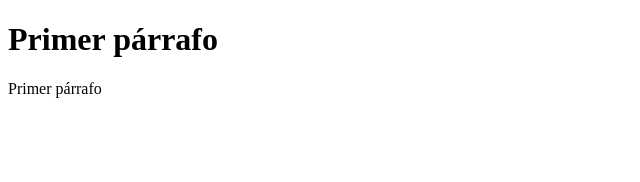
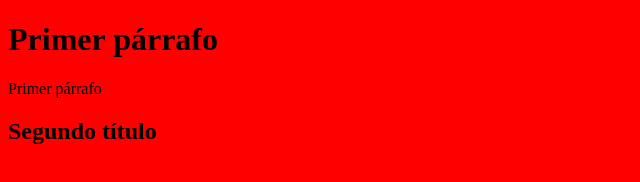
Before and after one commit to Javieragalaz/git1, a plain HTML site: page index.html in a window 1280 px wide. Shown: the whole page, without its empty margins (0-640 px from the left). Drawn offline with Linux system fonts and the light colour scheme.

Commit message:
correción index y css

```diff
--- a/index.html
+++ b/index.html
@@ -10,6 +10,7 @@
 <body>
     <h1>Primer párrafo</h1>
     <p>Primer párrafo</p>
+    <h2>Segundo título</h2>
 
 </body>
 </html>
--- a/style.css
+++ b/style.css
@@ -1 +1,4 @@
 /*archivo css*/
+body{
+    background-color: red;
+}
```
